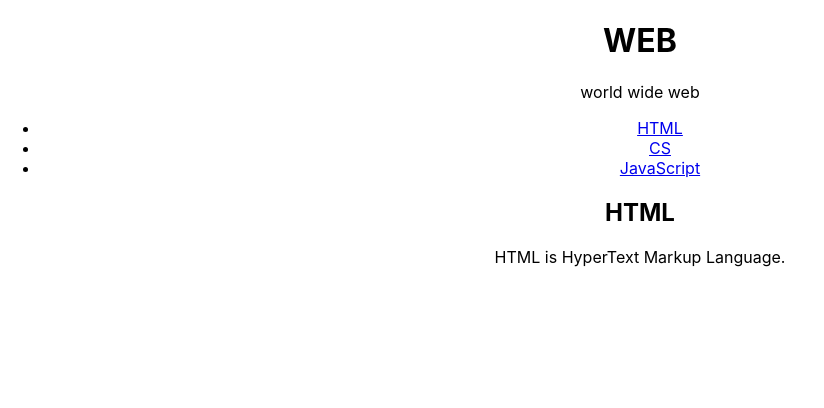
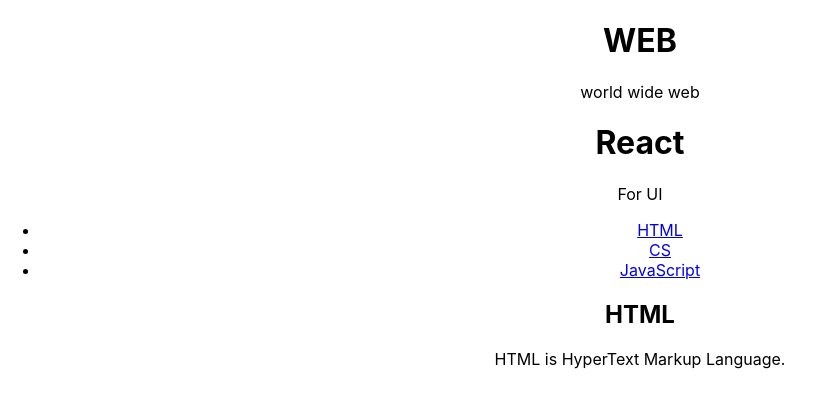
Before and after one commit to misombae/react, a React (Create React App) app: page / in a window 1280 px wide. Shown: the top 408 px of the page, without its empty margins (0-824 px from the left). Built offline with nearby package versions, Linux system fonts and the light colour scheme.

Commit message:
props활용 refactoring

```diff
--- a/src/App.js
+++ b/src/App.js
@@ -1,4 +1,3 @@
-import { render } from '@testing-library/react';
 import React, { Component } from 'react';
 import './App.css';
 
@@ -7,8 +6,8 @@
   render() {
     return (
       <header>
-        <h1>WEB</h1>
-          world wide web
+        <h1>{this.props.title}</h1>
+          {this.props.sub}
       </header>
     );
   }
@@ -32,8 +31,8 @@
     render() {
       return (
         <article>
-          <h2>HTML</h2>
-          HTML is HyperText Markup Language.
+          <h2>{this.props.title}</h2>
+            {this.props.desc}
         </article>
       );
     }
@@ -43,9 +42,10 @@
   render() {
     return (
       <div className="App">
-          <Subject></Subject>
+          <Subject title="WEB" sub="world wide web"></Subject>
+          <Subject title="React" sub="For UI"></Subject>
           <TOC></TOC>
-          <Content></Content>
+          <Content title="HTML" desc="HTML is HyperText Markup Language."></Content>
       </div>
     );
   }
```
